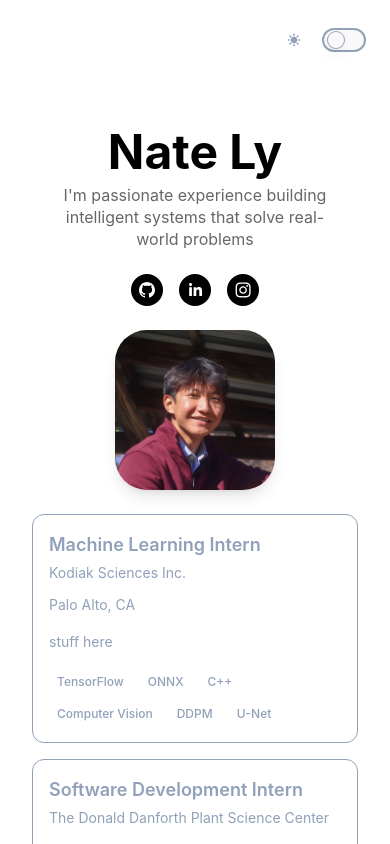
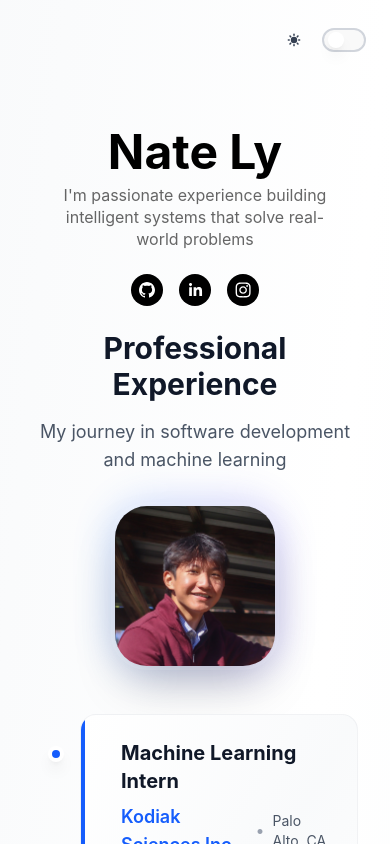
Before and after one commit to natejly/portfolio, a React (Vite) app: page / in a window 390 px wide. Built offline with nearby package versions, Linux system fonts and the light colour scheme.

Commit message:
styling and components

```diff
--- a/src/App.jsx
+++ b/src/App.jsx
@@ -36,7 +36,11 @@ function ScrollRouter() {
   };
 
   return (
-    <div className="flex min-h-screen">
+    <div className={`flex min-h-screen transition-colors duration-300 ${
+      isDarkMode
+        ? 'bg-gradient-to-br from-slate-900 via-slate-800 to-slate-900'
+        : 'bg-gradient-to-br from-gray-50 via-white to-gray-50'
+    }`}>
       {/* Left Sidebar - Hidden on small screens */}
       <Sidebar
         activeSection={activeSection}
@@ -44,9 +48,7 @@ function ScrollRouter() {
       />
 
       {/* Right Content Area */}
-      <div className={`w-full min-h-screen lg:ml-[40vw] lg:w-[60vw] transition-colors duration-300 relative ${
-        isDarkMode ? 'bg-navy' : 'bg-white'
-      }`}>
+      <div className="w-full min-h-screen lg:ml-[40vw] lg:w-[60vw] transition-colors duration-300 relative bg-transparent">
         <div className="max-w-4xl mx-auto px-4 sm:px-8 py-6 sm:py-12">
           <DarkModeToggle />
 
--- a/src/components/DarkModeToggle.jsx
+++ b/src/components/DarkModeToggle.jsx
@@ -6,14 +6,14 @@ const DarkModeToggle = () => {
 
   // Sun icon (light mode)
   const SunIcon = () => (
-    <svg className="w-4 h-4 text-navy" fill="currentColor" viewBox="0 0 20 20">
+    <svg className="w-4 h-4 text-gray-700" fill="currentColor" viewBox="0 0 20 20">
       <path fillRule="evenodd" d="M10 2a1 1 0 011 1v1a1 1 0 11-2 0V3a1 1 0 011-1zm4 8a4 4 0 11-8 0 4 4 0 018 0zm-.464 4.95l.707.707a1 1 0 001.414-1.414l-.707-.707a1 1 0 00-1.414 1.414zm2.12-10.607a1 1 0 010 1.414l-.706.707a1 1 0 11-1.414-1.414l.707-.707a1 1 0 011.414 0zM17 11a1 1 0 100-2h-1a1 1 0 100 2h1zm-7 4a1 1 0 011 1v1a1 1 0 11-2 0v-1a1 1 0 011-1zM5.05 6.464A1 1 0 106.465 5.05l-.708-.707a1 1 0 00-1.414 1.414l.707.707zm1.414 8.486l-.707.707a1 1 0 01-1.414-1.414l.707-.707a1 1 0 011.414 1.414zM4 11a1 1 0 100-2H3a1 1 0 000 2h1z" clipRule="evenodd" />
     </svg>
   );
 
   // Moon icon (dark mode)
   const MoonIcon = () => (
-    <svg className="w-4 h-4 text-cream" fill="currentColor" viewBox="0 0 20 20">
+    <svg className="w-4 h-4 text-slate-300" fill="currentColor" viewBox="0 0 20 20">
       <path d="M17.293 13.293A8 8 0 016.707 2.707a8.001 8.001 0 1010.586 10.586z" />
     </svg>
   );
@@ -32,15 +32,15 @@ const DarkModeToggle = () => {
           relative inline-flex items-center h-6 rounded-full w-11
           transition-colors duration-200 ease-in-out focus:outline-none
           focus:ring-offset-2 border-2
-          ${!isDarkMode ? 'bg-navy border-navy' : 'bg-white border-white'}
+          ${isDarkMode ? 'bg-slate-600 border-slate-500' : 'bg-gray-200 border-gray-300'}
         `}
         aria-label="Toggle dark mode"
       >
         <span
           className={`
             inline-block w-4 h-4 transform transition-transform duration-200 ease-in-out
-            rounded-full shadow-lg ring-1 ring-navy-300
-            ${isDarkMode ? 'translate-x-5 bg-cream' : 'translate-x-1 bg-navy'}
+            rounded-full shadow-lg
+            ${isDarkMode ? 'translate-x-5 bg-blue-400' : 'translate-x-1 bg-white'}
           `}
         />
       </button>
--- a/src/pages/Experience.jsx
+++ b/src/pages/Experience.jsx
@@ -15,53 +15,80 @@ const ResumeCard = ({
   const { isDarkMode } = useDarkMode();
 
   return (
-    <div className={`border rounded-xl p-4 sm:p-6 w-full max-w-2xl mx-auto transition-all duration-300 ease-out hover:scale-[1.01] hover:shadow-2xl h-auto sm:h-64 flex flex-col ${
+    <div className={`group relative overflow-hidden rounded-2xl transition-all duration-500 ease-out hover:scale-[1.02] hover:shadow-2xl ${
       isDarkMode
-        ? 'bg-cream text-navy border-cream/30 hover:bg-white'
-        : 'bg-cream text-navy border-navy/30 hover:bg-white'
+        ? 'bg-gradient-to-br from-slate-800 via-slate-700 to-slate-800 border border-slate-600/30'
+        : 'bg-gradient-to-br from-white via-gray-50 to-white border border-gray-200/50'
     }`}>
-      {/* Header Section */}
-      <div className="flex flex-col sm:flex-row sm:justify-between sm:items-start gap-2 sm:gap-4 mb-4 sm:mb-6">
-        {/* Title and Company */}
-        <div className="flex-1 min-w-0">
-          <h3 className="text-lg sm:text-base lg:text-lg font-semibold text-navy mb-1 truncate">
+
+      {/* Timeline Indicator */}
+      <div className={`absolute left-0 top-0 w-1 h-full ${
+        isDarkMode ? 'bg-blue-400' : 'bg-blue-600'
+      }`} />
+
+      {/* Content Section */}
+      <div className="p-6 sm:p-8 ml-4">
+        {/* Header */}
+        <div className="flex flex-col sm:flex-row sm:justify-between sm:items-start gap-4 mb-6">
+          <div className="flex-1">
+            <h3 className={`text-xl sm:text-2xl font-bold mb-2 ${
+              isDarkMode ? 'text-white' : 'text-gray-900'
+            }`}>
               {title}
             </h3>
-          <p className="text-navy/70 text-sm truncate">
+            <div className="flex items-center gap-2 mb-2">
+              <h4 className={`text-lg font-semibold ${
+                isDarkMode ? 'text-blue-400' : 'text-blue-600'
+              }`}>
                 {company}
-          </p>
-        </div>
-
-        {/* Date Range and Location */}
-        <div className="text-left sm:text-right flex-shrink-0">
-          <div className="hidden sm:block text-navy/70 text-sm font-medium tracking-wide uppercase whitespace-nowrap">
-            {dateRange}
-          </div>
+              </h4>
               {location && (
-            <p className="text-navy/70 text-sm mt-1 whitespace-nowrap">
+                <>
+                  <span className={`${isDarkMode ? 'text-slate-400' : 'text-gray-400'}`}>•</span>
+                  <span className={`text-sm ${
+                    isDarkMode ? 'text-slate-400' : 'text-gray-600'
+                  }`}>
                     {location}
-            </p>
+                  </span>
+                </>
               )}
             </div>
           </div>
 
+          {/* Date Range Badge */}
+          <div className={`px-4 py-2 rounded-full text-sm font-medium whitespace-nowrap ${
+            isDarkMode
+              ? 'bg-slate-600/50 text-slate-300 border border-slate-500/30'
+              : 'bg-blue-50 text-blue-700 border border-blue-200'
+          }`}>
+            {dateRange}
+          </div>
+        </div>
+
         {/* Description */}
-      <div className="mb-4 flex-1">
-        <p className="text-navy/80 leading-relaxed text-sm sm:text-base line-clamp-3">
+        <div className="mb-6">
+          <p className={`leading-relaxed text-sm sm:text-base ${
+            isDarkMode ? 'text-slate-300' : 'text-gray-600'
+          }`}>
             {description}
           </p>
         </div>
 
-      {/* Skills Tags */}
-      <div className="flex flex-wrap gap-2 mt-auto">
+        {/* Skills */}
+        <div className="flex flex-wrap gap-2">
           {skills.map((skill, index) => (
             <span
               key={index}
-            className="bg-navy text-cream px-2 sm:px-3 py-1 rounded-full text-xs sm:text-sm font-medium hover:bg-blue transition-colors duration-150"
+              className={`px-3 py-1.5 rounded-full text-xs font-medium transition-all duration-200 ${
+                isDarkMode
+                  ? 'bg-blue-500/20 text-blue-300 border border-blue-500/30 hover:bg-blue-500/30'
+                  : 'bg-blue-50 text-blue-700 border border-blue-200 hover:bg-blue-100'
+              }`}
             >
               {skill}
             </span>
           ))}
+        </div>
       </div>
     </div>
   );
@@ -76,7 +103,7 @@ function Experience() {
       title: "Machine Learning Intern",
       company: "Kodiak Sciences Inc.",
       location: "Palo Alto, CA",
-      description: "stuff here",
+      description: "Developing advanced machine learning models for medical imaging and computer vision applications",
       skills: ["TensorFlow", "ONNX", "C++", "Computer Vision", "DDPM", "U-Net"]
     },
     {
@@ -84,29 +111,83 @@ function Experience() {
       title: "Software Development Intern",
       company: "The Donald Danforth Plant Science Center",
       location: "St. Louis, MO",
-      description: "stuff here",
+      description: "Built robust software solutions for plant science research, implementing CI/CD pipelines and developing 3D processing algorithms. Created AR/VR applications for data visualization and collaborated on cross-functional research projects.",
       skills: ["Python", "pytest", "CI/CD", "R", "3D Processing", "AR/VR"]
     }
   ];
 
   return (
-    <section id="experience" className="min-h-screen p-4 sm:p-6 pt-20">
+    <section id="experience" className="min-h-screen p-4 sm:p-6 pt-20 bg-transparent">
       {/* Mobile Header - only visible on small screens */}
       <MobileHeader />
 
       <div className="max-w-6xl mx-auto flex flex-col items-center">
+        {/* Section Header */}
+        <div className="text-center mb-8">
+          <h2 className={`text-3xl sm:text-4xl font-bold mb-4 ${
+            isDarkMode ? 'text-white' : 'text-gray-900'
+          }`}>
+            Professional Experience
+          </h2>
+          <p className={`text-lg ${
+            isDarkMode ? 'text-slate-400' : 'text-gray-600'
+          }`}>
+            My journey in software development and machine learning
+          </p>
+        </div>
+
         {/* Profile Image */}
+        <div className="relative mb-12">
+          <div className={`absolute inset-0 rounded-[2.5rem] ${
+            isDarkMode
+              ? 'bg-gradient-to-r from-blue-500 to-purple-600'
+              : 'bg-gradient-to-r from-blue-500 to-indigo-600'
+          } blur-lg opacity-20 scale-110`} />
           <img
             src={profileImage}
             alt="Profile"
-          className="w-[10rem] sm:w-[12rem] h-[10rem] sm:h-[12rem] object-cover rounded-[2rem] mx-auto mb-6 sm:mb-8 shadow-lg"
+            className="relative w-[10rem] sm:w-[12rem] h-[10rem] sm:h-[12rem] object-cover rounded-[2rem] mx-auto shadow-2xl ring-4 ring-white/10"
           />
+        </div>
 
-        {/* Resume Cards */}
-        <div className="w-full max-w-3xl flex flex-col gap-4 sm:gap-6">
+        {/* Experience Timeline */}
+        <div className="w-full max-w-4xl space-y-8 sm:space-y-12">
           {experiences.map((experience, index) => (
-            <ResumeCard key={index} {...experience} />
+            <div key={index} className="relative">
+              {/* Timeline connector line (except for last item) */}
+              {index < experiences.length - 1 && (
+                <div className={`absolute left-6 top-full w-0.5 h-12 ${
+                  isDarkMode ? 'bg-slate-600' : 'bg-gray-300'
+                } transform translate-y-0`} />
+              )}
+
+              {/* Timeline dot */}
+              <div className={`absolute left-4 top-8 w-4 h-4 rounded-full border-4 ${
+                isDarkMode
+                  ? 'bg-blue-400 border-slate-800'
+                  : 'bg-blue-600 border-white'
+              } shadow-lg z-10`} />
+
+              {/* Experience card with left margin for timeline */}
+              <div className="ml-12">
+                <ResumeCard {...experience} />
+              </div>
+            </div>
           ))}
+        </div>
+
+        {/* Call to Action */}
+        <div className="mt-16 text-center">
+          <div className={`inline-flex items-center gap-2 px-6 py-3 rounded-full transition-all duration-200 ${
+            isDarkMode
+              ? 'bg-blue-600 text-white hover:bg-blue-500 shadow-lg shadow-blue-600/25'
+              : 'bg-blue-600 text-white hover:bg-blue-700 shadow-lg shadow-blue-600/25'
+          }`}>
+            <span className="font-medium">View Full Resume</span>
+            <svg className="w-4 h-4" fill="none" stroke="currentColor" viewBox="0 0 24 24">
+              <path strokeLinecap="round" strokeLinejoin="round" strokeWidth={2} d="M12 10v6m0 0l-4-4m4 4l4-4m-6 12H8a2 2 0 01-2-2V5a2 2 0 012-2h5.586a1 1 0 01.707.293l5.414 5.414a1 1 0 01.293.707V19a2 2 0 01-2 2z" />
+            </svg>
+          </div>
         </div>
       </div>
     </section>
--- a/src/pages/Projects.jsx
+++ b/src/pages/Projects.jsx
@@ -1,53 +1,201 @@
-import React from 'react';
+import React, { useState } from 'react';
 import { useDarkMode } from '../context/DarkModeContext';
 
-function P1() {
+// Project Card Component
+const ProjectCard = ({
+  title,
+  shortDescription,
+  fullDescription,
+  technologies,
+  githubLink,
+  liveLink,
+  imageUrl
+}) => {
   const { isDarkMode } = useDarkMode();
+  const [isExpanded, setIsExpanded] = useState(false);
 
   return (
-    <section id="projects" className="min-h-screen p-4 sm:p-8 lg:p-16 flex flex-col justify-center max-w-[1200px] mx-auto">
-      <div className="grid grid-cols-1 sm:grid-cols-[repeat(auto-fit,minmax(300px,1fr))] gap-6 sm:gap-8 mt-8">
-        <div className={`border rounded-xl p-6 sm:p-8 transition-all duration-300 hover:-translate-y-1 hover:shadow-[0_20px_25px_-5px_rgba(19,41,75,0.15)] ${
+    <div className={`group relative overflow-hidden rounded-2xl transition-all duration-500 ease-out hover:scale-[1.02] hover:shadow-2xl ${
       isDarkMode
-            ? 'bg-cream border-cream/30 hover:bg-white text-navy'
-            : 'bg-cream border-navy/30 hover:bg-white text-navy'
+        ? 'bg-gradient-to-br from-slate-800 via-slate-700 to-slate-800 border border-slate-600/30'
+        : 'bg-gradient-to-br from-white via-gray-50 to-white border border-gray-200/50'
     }`}>
-          <h3 className="text-lg sm:text-xl font-semibold mb-4 text-navy">Project</h3>
-          <p className="text-navy/80 mb-4 sm:mb-6 text-sm sm:text-base">
-            Desc
-          </p>
-          <div className="flex flex-wrap gap-2 mb-4 sm:mb-6">
-            <span className="bg-blue/10 text-navy px-2 sm:px-3 py-1 rounded-full text-xs sm:text-sm font-medium">Technologies</span>
 
+      {/* Image Section */}
+      {imageUrl && (
+        <div className="relative h-48 sm:h-56 overflow-hidden">
+          <img
+            src={imageUrl}
+            alt={`${title} preview`}
+            className="w-full h-full object-cover transition-all duration-700 group-hover:scale-110"
+          />
+          <div className={`absolute inset-0 bg-gradient-to-t ${
+            isDarkMode
+              ? 'from-slate-800/60 via-transparent to-transparent'
+              : 'from-black/20 via-transparent to-transparent'
+          }`} />
         </div>
-          <div className="flex flex-col sm:flex-row gap-2 sm:gap-4">
-            <a href="#" className="px-3 sm:px-4 py-2 rounded-lg no-underline font-medium transition-all duration-200 bg-blue text-white hover:bg-navy text-center text-sm sm:text-base">Live Demo</a>
-            <a href="#" className="px-3 sm:px-4 py-2 rounded-lg no-underline font-medium transition-all duration-200 border border-blue text-navy hover:bg-blue/10 text-center text-sm sm:text-base">GitHub</a>
+      )}
+
+      {/* Content Section */}
+      <div className="p-6 sm:p-8">
+        {/* Header */}
+        <div className="flex items-start justify-between mb-4">
+          <div className="flex-1">
+            <h3 className={`text-xl sm:text-2xl font-bold mb-2 ${
+              isDarkMode ? 'text-white' : 'text-gray-900'
+            }`}>
+              {title}
+            </h3>
+
+            {/* External Link Arrow */}
+            <div className="flex items-center gap-2">
+              <span className={`text-sm font-medium ${
+                isDarkMode ? 'text-blue-400' : 'text-blue-600'
+              }`}>
+                View Project
+              </span>
+              <svg
+                className={`w-4 h-4 transition-transform duration-300 group-hover:translate-x-1 ${
+                  isDarkMode ? 'text-blue-400' : 'text-blue-600'
+                }`}
+                fill="none"
+                stroke="currentColor"
+                viewBox="0 0 24 24"
+              >
+                <path strokeLinecap="round" strokeLinejoin="round" strokeWidth={2} d="M17 8l4 4m0 0l-4 4m4-4H3" />
+              </svg>
             </div>
           </div>
 
+          {/* Expand Button */}
+          <button
+            onClick={() => setIsExpanded(!isExpanded)}
+            className={`ml-4 px-3 py-1.5 rounded-full text-xs font-medium transition-all duration-200 ${
+              isDarkMode
+                ? 'bg-slate-600/50 text-slate-300 hover:bg-slate-600 hover:text-white'
+                : 'bg-gray-100 text-gray-600 hover:bg-gray-200 hover:text-gray-900'
+            }`}
+          >
+            {isExpanded ? 'Less' : 'More'}
+          </button>
+        </div>
 
+        {/* Description */}
+        <div className="mb-6">
+          <p className={`leading-relaxed transition-all duration-300 ${
+            isDarkMode ? 'text-slate-300' : 'text-gray-600'
+          } ${isExpanded ? 'text-sm sm:text-base' : 'text-sm sm:text-base'}`}>
+            {isExpanded ? fullDescription : shortDescription}
+          </p>
+        </div>
 
-        <div className={`border rounded-xl p-6 sm:p-8 transition-all duration-300 hover:-translate-y-1 hover:shadow-[0_20px_25px_-5px_rgba(19,41,75,0.15)] ${
+        {/* Technologies */}
+        <div className="flex flex-wrap gap-2 mb-6">
+          {technologies.map((tech, index) => (
+            <span
+              key={index}
+              className={`px-3 py-1.5 rounded-full text-xs font-medium transition-all duration-200 ${
                 isDarkMode
-            ? 'bg-cream border-cream/30 hover:bg-white text-navy'
-            : 'bg-cream border-navy/30 hover:bg-white text-navy'
-        }`}>
-          <h3 className="text-lg sm:text-xl font-semibold mb-4 text-navy">other project</h3>
-          <p className="text-navy/80 mb-4 sm:mb-6 text-sm sm:text-base">
-            desc here
-          </p>
-          <div className="flex flex-wrap gap-2 mb-4 sm:mb-6">
-            <span className="bg-blue/10 text-navy px-2 sm:px-3 py-1 rounded-full text-xs sm:text-sm font-medium">technology</span>
+                  ? 'bg-blue-500/20 text-blue-300 border border-blue-500/30 hover:bg-blue-500/30'
+                  : 'bg-blue-50 text-blue-700 border border-blue-200 hover:bg-blue-100'
+              }`}
+            >
+              {tech}
+            </span>
+          ))}
         </div>
-          <div className="flex flex-col sm:flex-row gap-2 sm:gap-4">
-            <a href="#" className="px-3 sm:px-4 py-2 rounded-lg no-underline font-medium transition-all duration-200 bg-blue text-white hover:bg-navy text-center text-sm sm:text-base">Live Demo</a>
-            <a href="#" className="px-3 sm:px-4 py-2 rounded-lg no-underline font-medium transition-all duration-200 border border-blue text-navy hover:bg-blue/10 text-center text-sm sm:text-base">GitHub</a>
+
+        {/* Action Buttons */}
+        <div className="flex flex-col sm:flex-row gap-3">
+          {githubLink && (
+            <a
+              href={githubLink}
+              target="_blank"
+              rel="noopener noreferrer"
+              className={`flex items-center justify-center gap-2 px-4 py-2.5 rounded-xl font-medium transition-all duration-200 ${
+                isDarkMode
+                  ? 'bg-slate-600/50 text-slate-200 border border-slate-500/30 hover:bg-slate-600 hover:text-white hover:border-slate-400'
+                  : 'bg-white text-gray-700 border border-gray-300 hover:bg-gray-50 hover:border-gray-400'
+              }`}
+            >
+              <svg className="w-4 h-4" fill="currentColor" viewBox="0 0 24 24">
+                <path d="M12 0c-6.626 0-12 5.373-12 12 0 5.302 3.438 9.8 8.207 11.387.599.111.793-.261.793-.577v-2.234c-3.338.726-4.033-1.416-4.033-1.416-.546-1.387-1.333-1.756-1.333-1.756-1.089-.745.083-.729.083-.729 1.205.084 1.839 1.237 1.839 1.237 1.07 1.834 2.807 1.304 3.492.997.107-.775.418-1.305.762-1.604-2.665-.305-5.467-1.334-5.467-5.931 0-1.311.469-2.381 1.236-3.221-.124-.303-.535-1.524.117-3.176 0 0 1.008-.322 3.301 1.23.957-.266 1.983-.399 3.003-.404 1.02.005 2.047.138 3.006.404 2.291-1.552 3.297-1.23 3.297-1.23.653 1.653.242 2.874.118 3.176.77.84 1.235 1.911 1.235 3.221 0 4.609-2.807 5.624-5.479 5.921.43.372.823 1.102.823 2.222v3.293c0 .319.192.694.801.576 4.765-1.589 8.199-6.086 8.199-11.386 0-6.627-5.373-12-12-12z"/>
+              </svg>
+              GitHub
+            </a>
+          )}
+          {liveLink && (
+            <a
+              href={liveLink}
+              target="_blank"
+              rel="noopener noreferrer"
+              className={`flex items-center justify-center gap-2 px-4 py-2.5 rounded-xl font-medium transition-all duration-200 ${
+                isDarkMode
+                  ? 'bg-blue-600 text-white hover:bg-blue-500 shadow-lg shadow-blue-600/25'
+                  : 'bg-blue-600 text-white hover:bg-blue-700 shadow-lg shadow-blue-600/25'
+              }`}
+            >
+              <svg className="w-4 h-4" fill="none" stroke="currentColor" viewBox="0 0 24 24">
+                <path strokeLinecap="round" strokeLinejoin="round" strokeWidth={2} d="M10 6H6a2 2 0 00-2 2v10a2 2 0 002 2h10a2 2 0 002-2v-4M14 4h6m0 0v6m0-6L10 14" />
+              </svg>
+              Live Demo
+            </a>
+          )}
         </div>
       </div>
     </div>
+  );
+};
+
+function Projects() {
+  const { isDarkMode } = useDarkMode();
+
+  const projects = [
+    {
+      title: "Portfolio Website",
+      shortDescription: "A modern React portfolio with dark mode and smooth navigation.",
+      fullDescription: "A responsive portfolio website built with React, Tailwind CSS, and Vite. Features include dark/light mode toggle, smooth scrolling navigation, mobile-optimized design, and dynamic routing. The site showcases projects and experience with a clean, professional interface that adapts to user preferences and screen sizes.",
+      technologies: ["React", "Tailwind CSS", "Vite", "JavaScript", "Vercel"],
+      githubLink: "https://github.com/natejly/portfolio",
+      liveLink: "https://your-portfolio.com",
+    },
+    {
+      title: "Machine Learning Vision System",
+      shortDescription: "Computer vision system for automated image processing and analysis.",
+      fullDescription: "A comprehensive machine learning pipeline for computer vision tasks including image classification, object detection, and semantic segmentation. Built using TensorFlow and ONNX for model optimization, with C++ integration for high-performance inference. Includes custom data preprocessing, model training workflows, and deployment strategies for production environments.",
+      technologies: ["TensorFlow", "ONNX", "C++", "Python", "Computer Vision", "DDPM", "U-Net"],
+      githubLink: "https://github.com/natejly/ml-vision",
+      liveLink: null,
+    },
+  ];
+
+  return (
+    <section id="projects" className="min-h-screen p-4 sm:p-6 pt-20 bg-transparent">
+      <div className="max-w-6xl mx-auto flex flex-col items-center">
+        {/* Section Header */}
+        <div className="text-center mb-12">
+          <h2 className={`text-3xl sm:text-4xl font-bold mb-4 ${
+            isDarkMode ? 'text-white' : 'text-gray-900'
+          }`}>
+            Featured Projects
+          </h2>
+          <p className={`text-lg ${
+            isDarkMode ? 'text-slate-400' : 'text-gray-600'
+          }`}>
+            A showcase of my latest work and technical expertise
+          </p>
+        </div>
+
+        {/* Projects Grid */}
+        <div className="w-full max-w-4xl grid gap-8 sm:gap-12">
+          {projects.map((project, index) => (
+            <ProjectCard key={index} {...project} />
+          ))}
+        </div>
+      </div>
     </section>
-  )
+  );
 }
 
-export default P1
+export default Projects;
```
Also changed, not shown: src/components/Sidebar.jsx (+11 -9 lines), src/index.css (+6 -6 lines). Lines whose indentation alone changed are shown as unchanged.
